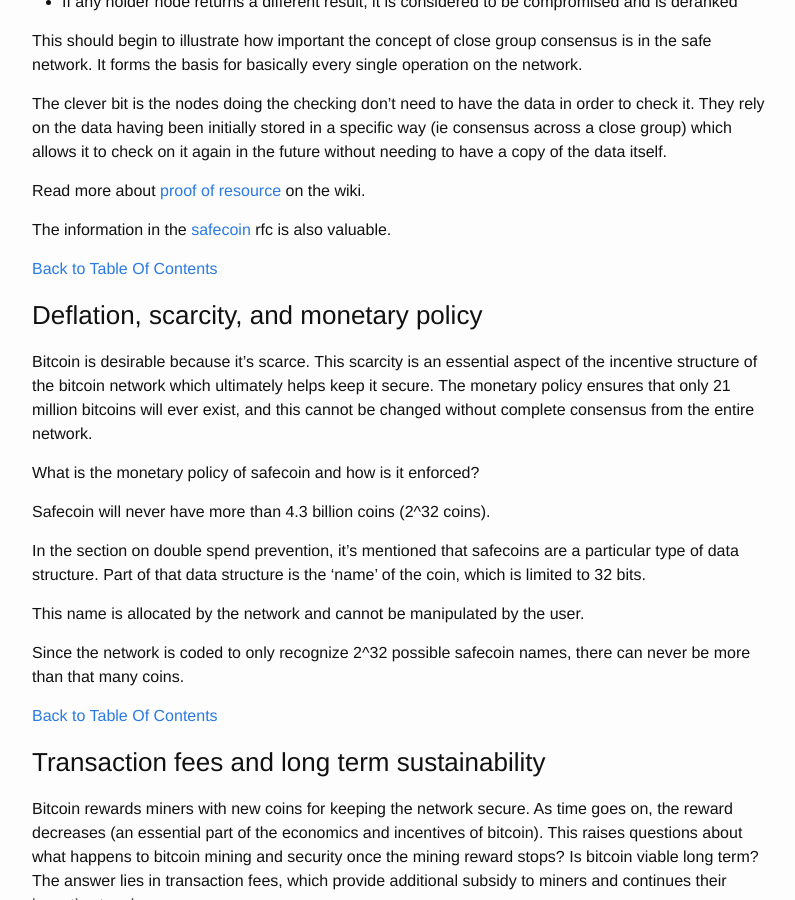
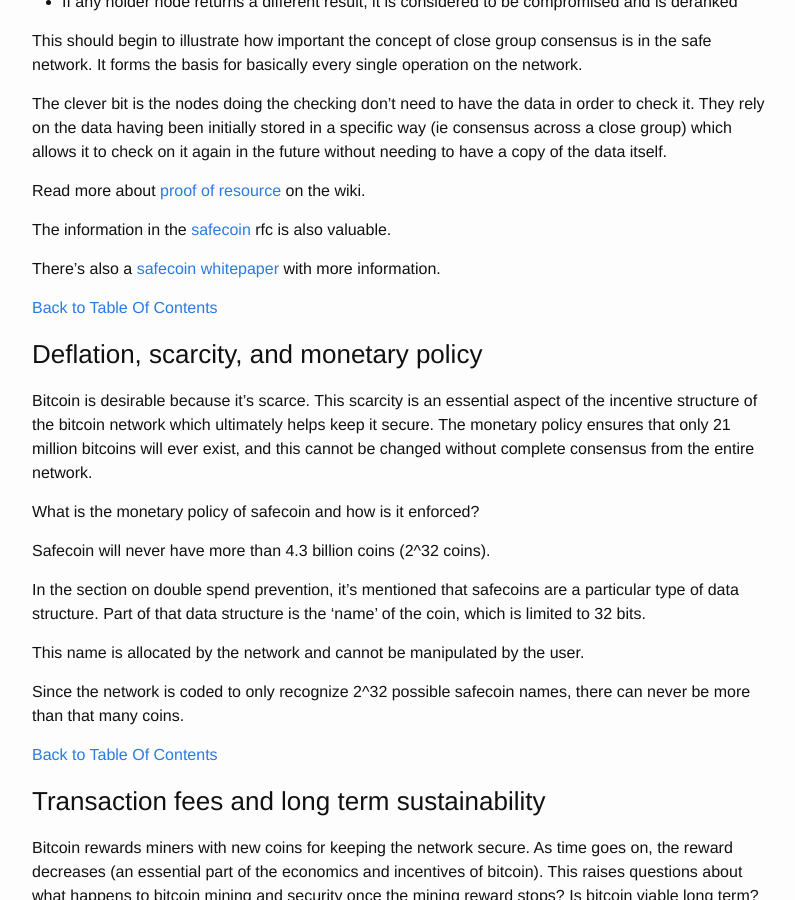
Before and after one commit to safe-network-explained/safe-network-explained.github.io, a Jekyll site: the page built from _posts/2016-05-05-safe-for-bitcoiners.markdown, in a window 1280 px wide and 900 px high, scrolled down 6921 px. Shown: the whole window, without its empty margins (238-1033 px from the left). Built offline with Jekyll 4.4.1, drawn with Linux system fonts in a browser that asks for light colours.

Commit message:
Add link to safecoin whitepaper

```diff
--- a/_posts/2016-05-05-safe-for-bitcoiners.markdown
+++ b/_posts/2016-05-05-safe-for-bitcoiners.markdown
@@ -203,6 +203,8 @@
 Read more about [proof of resource](https://safenetwork.wiki/en/Proof_of_resource) on the wiki.
 
 The information in the [safecoin](https://github.com/maidsafe/rfcs/blob/cd47937ebf053e90bde20f18eced2866854e8234/text/0012-safecoin-implementation/0012-safecoin-implementation.md) rfc is also valuable.
+
+There's also a [safecoin whitepaper](http://docs.maidsafe.net/Whitepapers/pdf/Safecoin.pdf) with more information.
 
 [Back to Table Of Contents](#mining-block-reward_toc)
 
```
